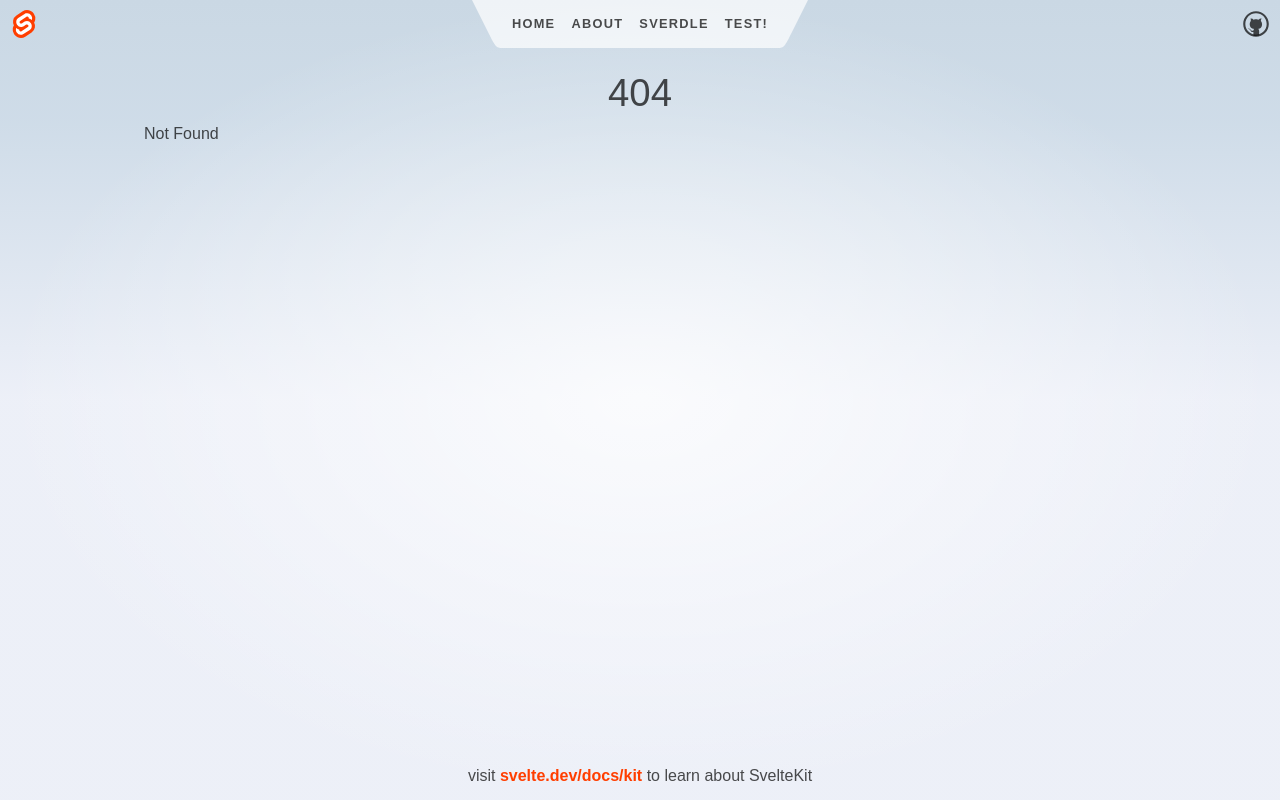
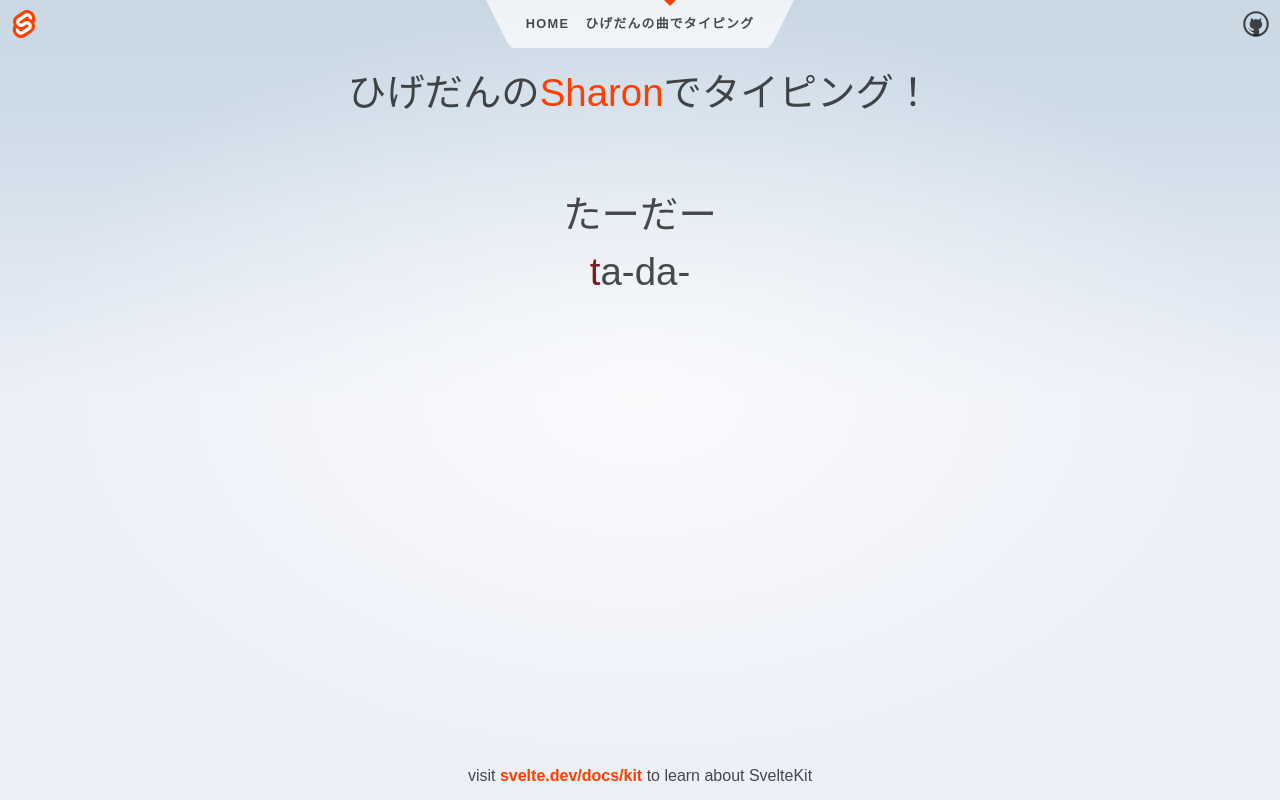
Before and after one commit to toke04/hige-ping, a SvelteKit app: page /typing in a window 1280 px wide. Before the commit this address had no page. Built offline with nearby package versions, Linux system fonts and the light colour scheme.

Commit message:
マージンの指定と不要なルーティングを消した

```diff
--- a/src/routes/Header.svelte
+++ b/src/routes/Header.svelte
@@ -19,14 +19,14 @@
 			<li aria-current={$page.url.pathname === '/' ? 'page' : undefined}>
 				<a href="/">Home</a>
 			</li>
-			<li aria-current={$page.url.pathname === '/about' ? 'page' : undefined}>
-				<a href="/about">About</a>
-			</li>
-			<li aria-current={$page.url.pathname.startsWith('/sverdle') ? 'page' : undefined}>
-				<a href="/sverdle">Sverdle</a>
-			</li>
-			<li aria-current={$page.url.pathname.startsWith('/test') ? 'page' : undefined}>
-				<a href="/test">test!</a>
+<!--			<li aria-current={$page.url.pathname === '/about' ? 'page' : undefined}>-->
+<!--				<a href="/about">About</a>-->
+<!--			</li>-->
+<!--			<li aria-current={$page.url.pathname.startsWith('/sverdle') ? 'page' : undefined}>-->
+<!--				<a href="/sverdle">Sverdle</a>-->
+<!--			</li>-->
+			<li aria-current={$page.url.pathname.startsWith('/typing') ? 'page' : undefined}>
+				<a href="/typing">ひげだんの曲でタイピング</a>
 			</li>
 		</ul>
 		<svg viewBox="0 0 2 3" aria-hidden="true">
--- a/src/routes/test/+page.svelte
+++ b/src/routes/typing/+page.svelte
@@ -48,11 +48,12 @@
 </script>
 <svelte:window on:keydown={handleKeydown} />
 <svelte:head>
-	<title>test</title>
-	<meta name="description" content="test this app" />
+	<title>typing</title>
+	<meta name="description" content="typing this app" />
 </svelte:head>
 
 <div>
+	<h1 class="mb-16">ひげだんの<a href="https://www.youtube.com/watch?v=Ssj-NhrKOdg&ab_channel=Official%E9%AB%AD%E7%94%B7dism" target="_blank" rel="noopener noreferrer">Sharon</a>でタイピング！</h1>
 	<h1>
 		{#each question.jp.split('') as q}
 			<span>{q}</span>
```
